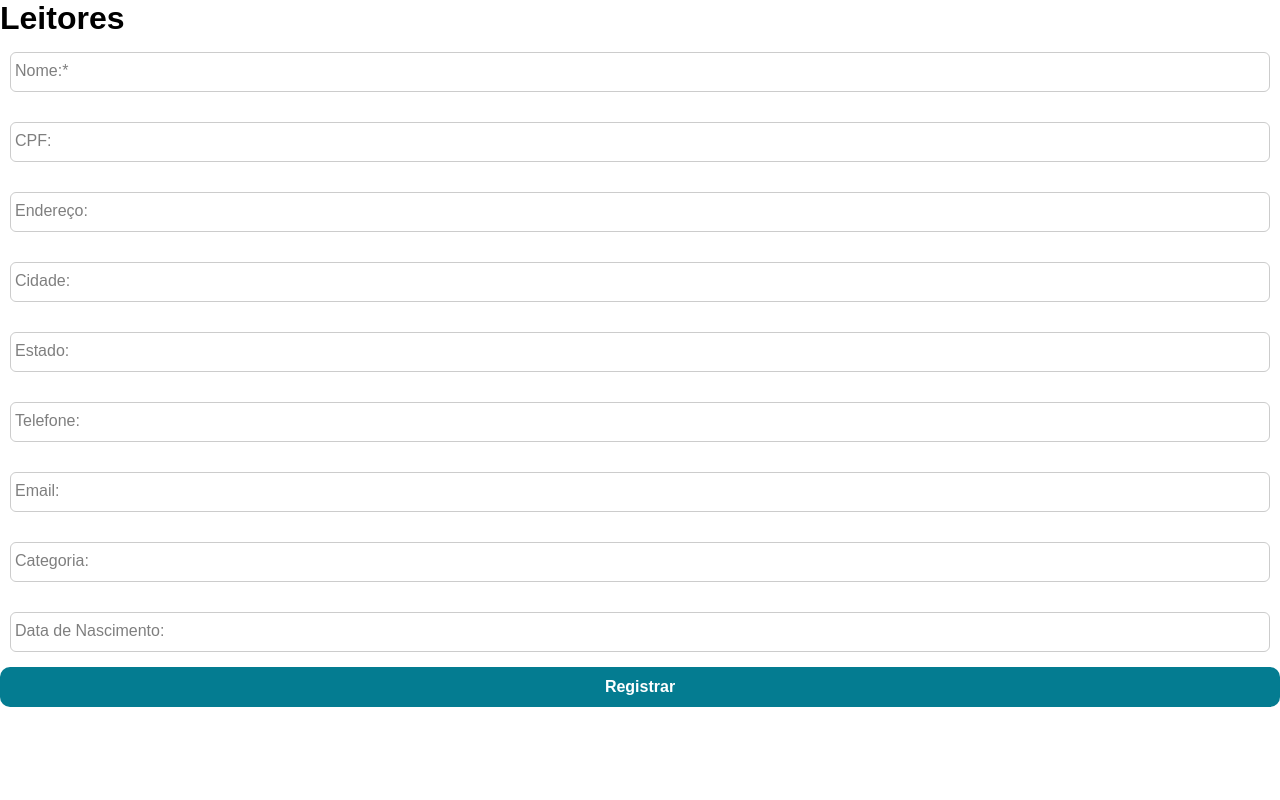
After one commit to arthurrogado/bibliosys, a PHP site: page /App/View/criar_leitor/criar_leitor.html in a window 1280 px wide. The commit adds this page. Run offline with PHP 8.4, Linux system fonts and the light colour scheme; some libraries are stand-ins or nearby versions.

Commit message:
ajustes - criar leitor

```diff
--- a/App/Model/BaseModel.php
+++ b/App/Model/BaseModel.php
@@ -6,7 +6,7 @@ class BaseModel {
 
     public function __construct() {
         if(!isset(self::$conn)) {
-            self::$conn = new PDO('mysql: host=localhost; dbname=pontocivil', 'root', '');
+            self::$conn = new PDO('mysql: host=localhost; dbname=bibliosys', 'root', '');
         }
     }
 }
--- /dev/null
+++ b/App/View/criar_leitor/criar_leitor.html
@@ -0,0 +1,65 @@
+<head>
+    <meta charset="UTF-8">
+    <link rel="stylesheet" href="../../../public/css/style.css">
+</head>
+
+<body>
+    <h1>Leitores</h1>
+
+    <form class="form">
+
+        <div class="input-field">
+            <input type="text" name="nome">
+            <label>Nome:*</label>
+        </div>
+
+        <div class="input-field">
+            <input type="text" name="cpf">
+            <label>CPF:</label>
+        </div>
+
+        <!-- inputs para endereco, cidade, estado, telefone, email, cpf, categoria, data de nascimento -->
+
+        <div class="input-field">
+            <input type="text" name="endereco" required>
+            <label>Endereço:</label>
+        </div>
+
+        <div class="input-field">
+            <input type="text" name="cidade" required>
+            <label>Cidade:</label>
+        </div>
+
+        <div class="input-field">
+            <input type="text" name="estado" required>
+            <label>Estado:</label>
+        </div>
+
+        <div class="input-field">
+            <input type="text" name="telefone" required>
+            <label>Telefone:</label>
+        </div>
+
+        <div class="input-field">
+            <input type="text" name="email" required>
+            <label>Email:</label>
+        </div>
+
+        <div class="input-field">
+            <input type="text" name="categoria" required>
+            <label>Categoria:</label>
+        </div>
+
+        <div class="input-field">
+            <input type="text" name="data_nascimento" required>
+            <label>Data de Nascimento:</label>
+        </div>
+
+        <button class="btn btn-primary" type="button" id="registrarLeitor">Registrar</button>
+
+
+    </form>
+
+</body>
+
+<script type="module" src="./criar_leitor.js"></script>
--- /dev/null
+++ b/App/View/criar_leitor/criar_leitor.js
@@ -0,0 +1,30 @@
+import HttpClient from "../../../public/js/HttpClient.js";
+
+const httpClient = new HttpClient()
+
+httpClient.createStyleViews()
+
+
+document.querySelector('#registrarLeitor').addEventListener('click', () => {
+
+    if(httpClient.verifyObrigatoryFields() !== true) {
+        httpClient.messageBox('Preencha todos os campos obrigatórios', 'error', 3000)
+        return false
+    }
+
+    let form = document.querySelector('.form')
+    let fd = new FormData(form)
+
+    let data = {action: 'cadastrarLeitor'}
+    data = httpClient.mergeObjectToFormData(data, fd)
+
+
+    httpClient.makeRequest(data)
+    .then(response => {
+        console.log(response)
+        if(response.ok) {
+            httpClient.messageBox('Leitor cadastrado com sucesso!', 'success', 3000)
+            httpClient.navigateTo('leitores')
+        }
+    })
+})
--- a/index.html
+++ b/index.html
@@ -11,12 +11,13 @@
 
     <header>
         <button class="optButton optPrimary" id="sidebarButton">Menu</button>
-        <h1>PontoCivil</h1>
+        <h1>BiblioSys</h1>
     </header>
 
     <div id="sidebar">
         <ul id="menuItems">
             <li id="obras">Minhas Obras</li>
+            <li id="leitores">Leitores</li>
             <li id="administradores">Administradores</li>
         </ul>
     </div>
--- a/public/css/home.css
+++ b/public/css/home.css
@@ -8,7 +8,7 @@
 
 /* MENUS */
 header {
-    background-color: rgb(23, 59, 138);
+    background-color: #053d00;
     color: white;
     padding: 10px;
     display: flex;
@@ -18,7 +18,7 @@ header {
 }
 
 #sidebar {
-    background-color: #f2f2f2;
+    background-color: #ededed;
     width: 300px;
     height: calc(100vh - 60px);
     position: fixed;
--- a/public/css/style.css
+++ b/public/css/style.css
@@ -122,11 +122,9 @@ iframe {
 }
 
 .input-field input:disabled ~ label,
-.input-field input:valid ~ label,
 .input-field input:focus ~ label,
 .input-field textarea:valid ~ label,
 .input-field textarea:focus ~ label,
-.input-field select:valid ~ label,
 .input-field select:focus ~ label {
     bottom: 50px;
     font-size: 0.9em;
@@ -135,6 +133,24 @@ iframe {
     opacity: 1;
 }
 
+.input-field.focused > label {
+    bottom: 50px;
+    font-size: 0.9em;
+    color: blue;
+    transform: translateY(-25px);
+    opacity: 1;
+}
+
+/* .input-field.error > label {
+    color: red;
+    font-size: 0.9em;
+    transform: translateY(-25px);
+    opacity: 1;
+    transition: .3s;
+}
+.input-field.error input, .input-field .error textarea {
+    border: 1px solid red;
+} */
 
 
 
--- a/public/js/HttpClient.js
+++ b/public/js/HttpClient.js
@@ -23,6 +23,18 @@ class HttpClient {
         this.createStyleViews = createStyleViews
         this.apiUrl = 'http://localhost/bibliosys/api.php'
         //this.apiUrl = 'http://192.168.1.100/bibliosys/api.php'
+
+        // aplica o focused nos campos preenchidos, não precisando do :valid no css
+        document.querySelectorAll('.input-field input').forEach(input => {
+            input.addEventListener('change', e => {
+                if(e.target.value != '') {
+                    e.target.parentNode.classList.add('focused')
+                } else {
+                    e.target.parentNode.classList.remove('focused')
+                }
+            })
+        })
+
     }
 
     getParams() {
@@ -50,9 +62,20 @@ class HttpClient {
         })
         .then(response => response.json())
         .then(data => {
+            if(data.message) {alert(data.message)}
             return data
         })
     }
+
+    // Função para agregar chave valor ao formdata
+    mergeObjectToFormData(object, formdata) {
+        formdata.forEach((value, key) => {
+            object[key] = value
+        })
+        return object
+    }
+
+
 
     // ESTRUTURAS PRONTAS HTML
 
@@ -61,10 +84,10 @@ class HttpClient {
         // verificar se está no toplevel ou não a execução do script
         if (window.top === window.self) {
 
-            // se tiver .html no nome, usar alert()
+            /* // se tiver .html no nome, usar alert()
             if(window.location.href.includes('.html')) {
                 alert(message)
-            }
+            } */
 
             // está no toplevel
             let messageBox = document.createElement('div')
@@ -90,7 +113,9 @@ class HttpClient {
             // está dentro de um iframe
             let messagePost = {
                 action: 'messageBox',
-                message: message
+                message: message,
+                type: type,
+                time: time
             }
             window.parent.postMessage(messagePost, '*')
         }
@@ -149,6 +174,26 @@ class HttpClient {
         document.querySelector(parent).appendChild(titleElement)
     }
 
+
+    // FUNÇÕES PRONTAS PARA USO
+
+    // Verificar os input-fields com * e retornar false se algum estiver vazio
+    verifyObrigatoryFields() {
+        let result = true
+        document.querySelectorAll('.input-field label')
+        .forEach(label => {
+            if(label.innerHTML.includes('*')) {
+                let ehVazio = label.parentElement.querySelector('input').value == ''
+                if(ehVazio) {
+                    label.parentNode.classList.add('error')
+                    result = false
+                }
+            }
+        })
+        console.log('passou')
+        return result
+    }
+
 }
 
 export default HttpClient
```
Also changed, not shown: App/Controller/LeitorController.php (+59 -0 lines), App/Model/Leitor.php (+28 -1 lines), App/View/leitores/leitores.html (added, +12 -0 lines), App/View/leitores/leitores.js (added, +24 -0 lines), api.php (+16 -4 lines), public/js/home.js (+5 -8 lines).
